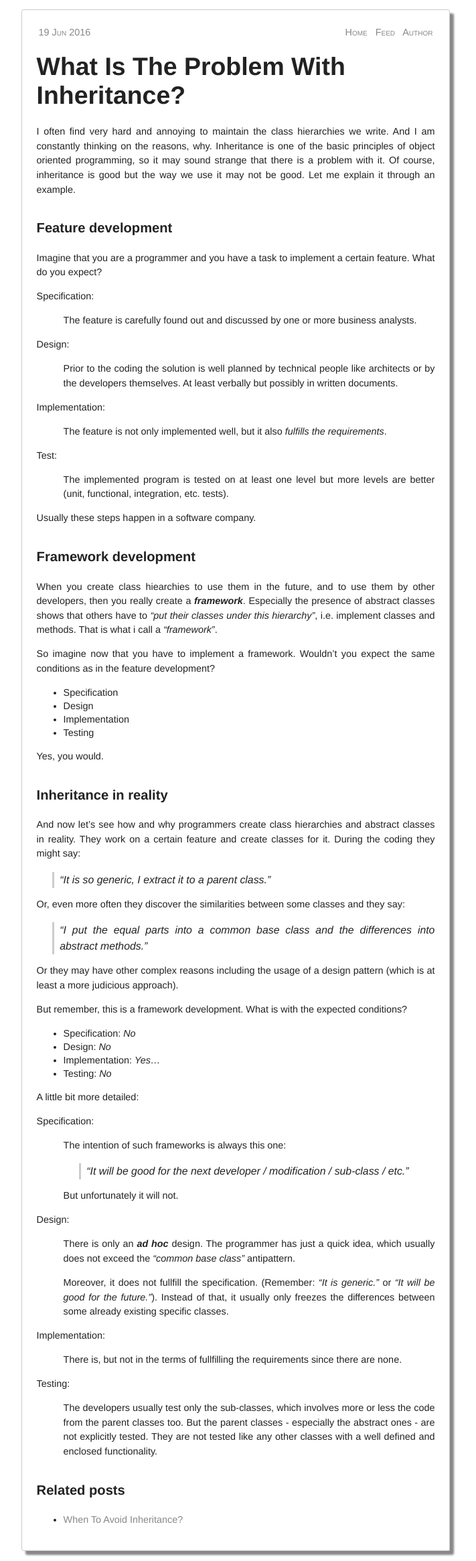
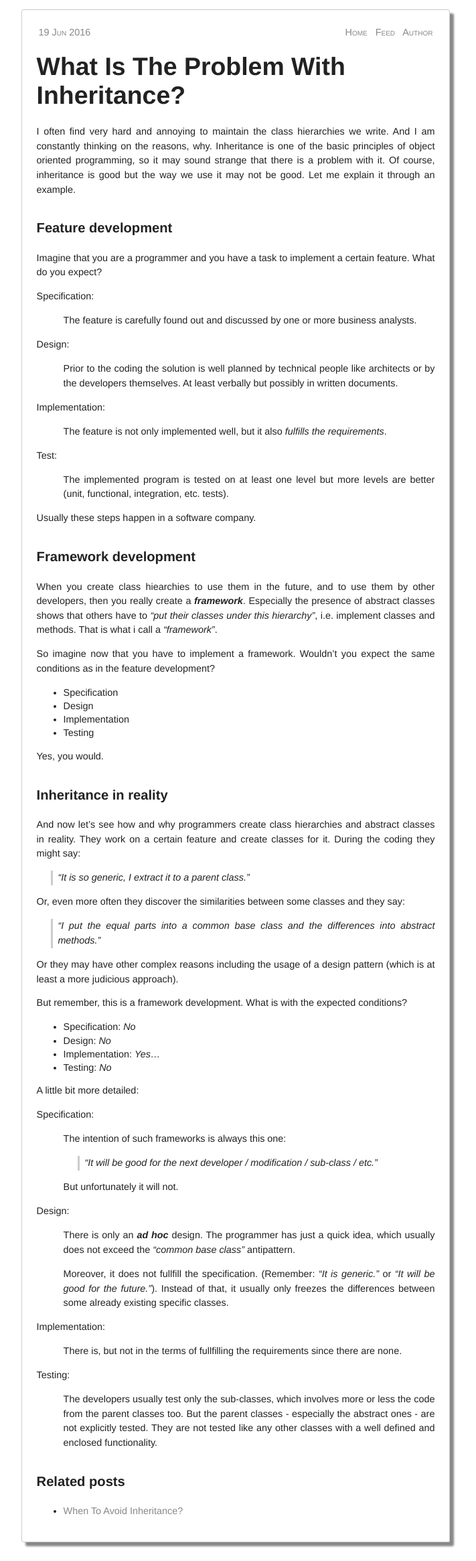
Before and after one commit to woj-tek/petozoltan.github.io, a Jekyll site: the page built from _posts/2016-06-19-what-is-the-problem-with-inheritance.md, in a window 1280 px wide. Shown: the whole page at 67% size, without its empty margins (288-999 px from the left). Built offline with Jekyll 4.4.1, drawn with Linux system fonts in a browser that asks for light colours.

Commit message:
Update main.css

```diff
--- a/css/main.css
+++ b/css/main.css
@@ -131,8 +131,8 @@ h6 {
     text-decoration: underline;
 }
 blockquote {
-    --font-family: Times, serif;
-    font-size: 110%;
+    -font-family: Times, serif;
+    -font-size: 110%;
     font-style: italic;
 
     margin: 0 0 0 1.5em;
```
